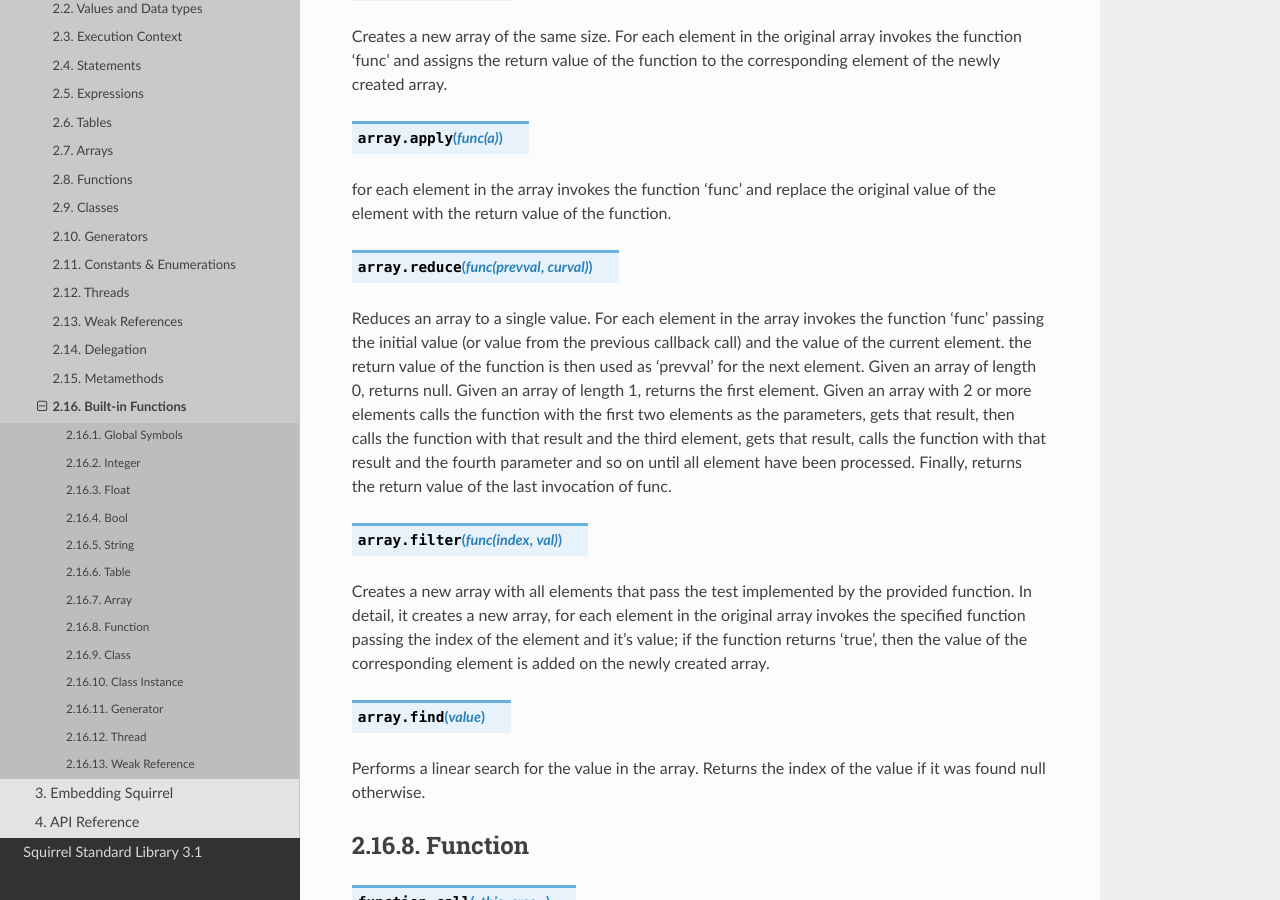
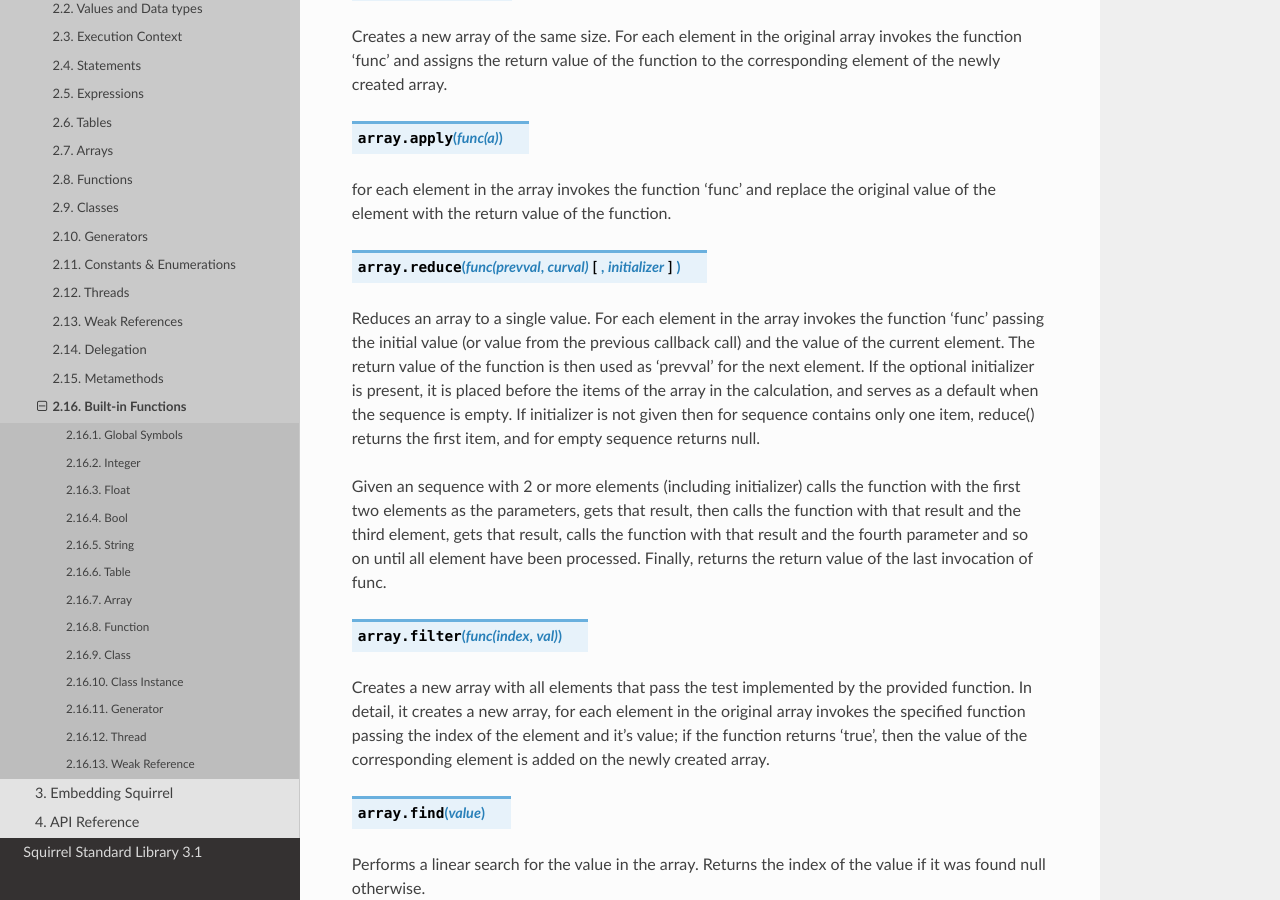
Before and after one commit to albertodemichelis/squirrel, a Sphinx documentation site: the page built from doc/source/reference/language/builtin_functions.rst, in a window 1280 px wide and 900 px high, scrolled down 9667 px. Built offline with Sphinx 7.4.7 and the Read the Docs theme 2.0.0, drawn with Linux system fonts in a browser that asks for light colours; formulas are drawn with MathJax 3.

Commit message:
Add optional initializer to array.reduce()

```diff
--- a/doc/source/reference/language/builtin_functions.rst
+++ b/doc/source/reference/language/builtin_functions.rst
@@ -422,9 +422,20 @@ Creates a new array of the same size. For each element in the original array inv
 for each element in the array invokes the function 'func' and replace the original value of the element with the return value of the function.
 
 
-.. js:function:: array.reduce(func(prevval,curval))
+.. js:function:: array.reduce(func(prevval,curval), [initializer])
 
-Reduces an array to a single value. For each element in the array invokes the function 'func' passing the initial value (or value from the previous callback call) and the value of the current element. the return value of the function is then used as 'prevval' for the next element. Given an array of length 0, returns null. Given an array of length 1, returns the first element. Given an array with 2 or more elements calls the function with the first two elements as the parameters, gets that result, then calls the function with that result and the third element, gets that result, calls the function with that result and the fourth parameter and so on until all element have been processed. Finally, returns the return value of the last invocation of func.
+Reduces an array to a single value. For each element in the array invokes the function 'func' passing
+the initial value (or value from the previous callback call) and the value of the current element.
+The return value of the function is then used as 'prevval' for the next element.
+If the optional initializer is present, it is placed before the items of the array in the calculation,
+and serves as a default when the sequence is empty.
+If initializer is not given then for sequence contains only one item, reduce() returns the first item,
+and for empty sequence returns null.
+
+Given an sequence with 2 or more elements (including initializer) calls the function with the first two elements as the parameters,
+gets that result, then calls the function with that result and the third element, gets that result,
+calls the function with that result and the fourth parameter and so on until all element have been processed.
+Finally, returns the return value of the last invocation of func.
 
 
 .. js:function:: array.filter(func(index,val))
```
Also changed, not shown: 1 other file.
